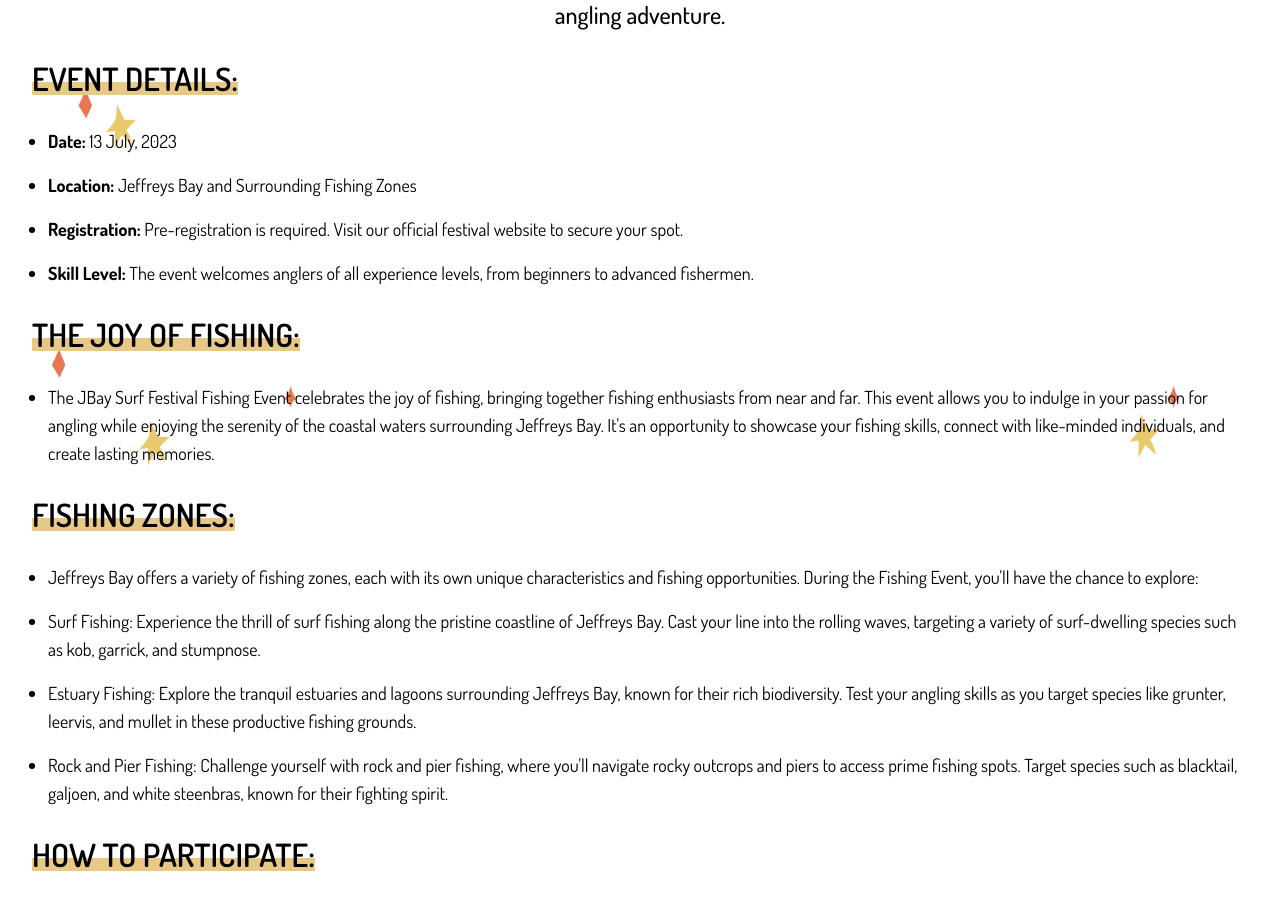
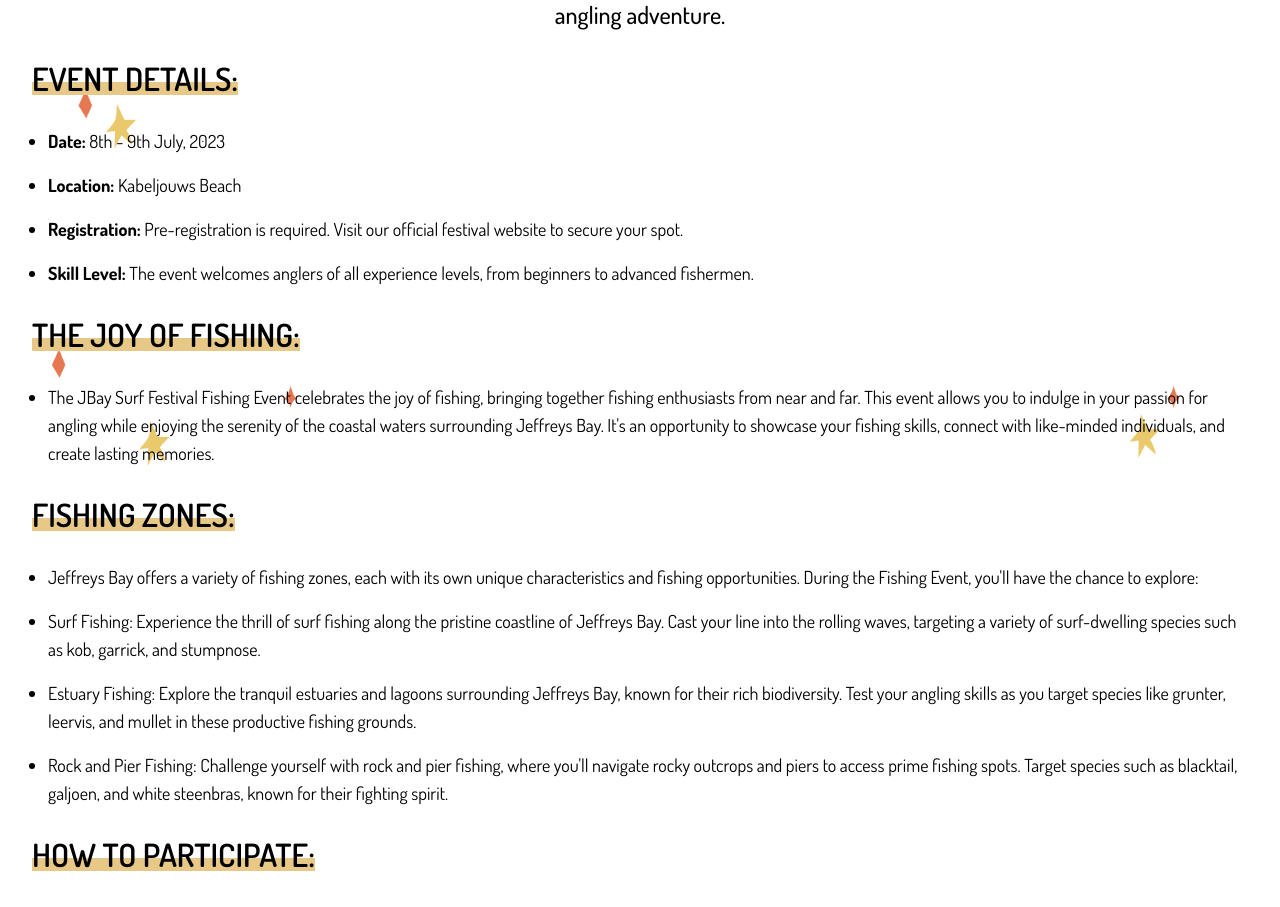
Before and after one commit to dainemawer/jbaysurffest, a Next.js app: page /activities/fishing in a window 1280 px wide. Shown: the part 1760-2667 px from the top of the page. Built offline with nearby package versions, Linux system fonts and the light colour scheme; no server answers.

Commit message:
added dates

```diff
--- a/src/pages/activities/fishing.tsx
+++ b/src/pages/activities/fishing.tsx
@@ -26,8 +26,8 @@ export default function Fishing(): JSX.Element {
 				<h3 className="terms-heading">Event Details:</h3>
 
 				<ul className="list-disc">
-					<li className="mb-4 last:mb-0 ml-4 text-lg"><strong>Date:</strong> 13 July, 2023</li>
-					<li className="mb-4 last:mb-0 ml-4 text-lg"><strong>Location:</strong> Jeffreys Bay and Surrounding Fishing Zones</li>
+					<li className="mb-4 last:mb-0 ml-4 text-lg"><strong>Date:</strong> 8th - 9th July, 2023</li>
+					<li className="mb-4 last:mb-0 ml-4 text-lg"><strong>Location:</strong> Kabeljouws Beach</li>
 					<li className="mb-4 last:mb-0 ml-4 text-lg"><strong>Registration:</strong> Pre-registration is required. Visit our official festival website to secure your spot.</li>
 					<li className="mb-4 last:mb-0 ml-4 text-lg"><strong>Skill Level:</strong> The event welcomes anglers of all experience levels, from beginners to advanced fishermen.</li>
 				</ul>
--- a/src/pages/activities/funduro.tsx
+++ b/src/pages/activities/funduro.tsx
@@ -26,8 +26,8 @@ export default function Funduro(): JSX.Element {
 				<h3 className="terms-heading">Event Details:</h3>
 
 				<ul className="list-disc">
-					<li className="mb-4 last:mb-0 ml-4 text-lg"><strong>Date:</strong> 13 July 2023</li>
-					<li className="mb-4 last:mb-0 ml-4 text-lg"><strong>Location:</strong> Jeffreys Bay and Surrounding Off-Road Trails</li>
+					<li className="mb-4 last:mb-0 ml-4 text-lg"><strong>Date:</strong> 15 July 2023</li>
+					<li className="mb-4 last:mb-0 ml-4 text-lg"><strong>Location:</strong> TBD</li>
 					<li className="mb-4 last:mb-0 ml-4 text-lg"><strong>Registration:</strong> Pre-registration is required. Visit our official festival website to secure your spot.</li>
 					<li className="mb-4 last:mb-0 ml-4 text-lg"><strong>Skill Level:</strong> The event caters to riders of all levels, from beginners to experienced riders.</li>
 				</ul>
--- a/src/pages/activities/jui-jitsu.tsx
+++ b/src/pages/activities/jui-jitsu.tsx
@@ -26,8 +26,8 @@ export default function JuiJitsu(): JSX.Element {
 				<h3 className="terms-heading">Event Details:</h3>
 
 				<ul className="list-disc">
-					<li className="mb-4 last:mb-0 ml-4 text-lg"><strong>Date:</strong> [Insert Date]</li>
-					<li className="mb-4 last:mb-0 ml-4 text-lg"><strong>Location:</strong> [Insert Venue]</li>
+					<li className="mb-4 last:mb-0 ml-4 text-lg"><strong>Date:</strong> 15th - 16th July, 2023</li>
+					<li className="mb-4 last:mb-0 ml-4 text-lg"><strong>Location:</strong> Mentorskraal</li>
 					<li className="mb-4 last:mb-0 ml-4 text-lg"><strong>Registration:</strong> Pre-registration is required. Visit our official festival website to secure your spot.</li>
 					<li className="mb-4 last:mb-0 ml-4 text-lg"><strong>Skill Level:</strong> The event welcomes participants of all experience levels, with divisions available for beginners, intermediate, and advanced practitioners.</li>
 				</ul>
--- a/src/pages/activities/mountain-biking.tsx
+++ b/src/pages/activities/mountain-biking.tsx
@@ -26,8 +26,8 @@ export default function MountainBiking(): JSX.Element {
 				<h3 className="terms-heading">Event Details:</h3>
 
 				<ul className="list-disc">
-					<li className="mb-4 last:mb-0 ml-4 text-lg"><strong>Date:</strong> 13 July, 2023</li>
-					<li className="mb-4 last:mb-0 ml-4 text-lg"><strong>Location:</strong> Jeffreys Bay and Surrounding Areas</li>
+					<li className="mb-4 last:mb-0 ml-4 text-lg"><strong>Date:</strong> 15th - 16th July, 2023</li>
+					<li className="mb-4 last:mb-0 ml-4 text-lg"><strong>Location:</strong> Mentorskraal</li>
 					<li className="mb-4 last:mb-0 ml-4 text-lg"><strong>Registration:</strong> Pre-registration is required. Visit our official festival website to secure your spot.</li>
 					<li className="mb-4 last:mb-0 ml-4 text-lg"><strong>Skill Level:</strong> The event caters to riders of various skill levels, with designated routes available for beginners, intermediate riders, and advanced riders.</li>
 				</ul>
--- a/src/pages/index.tsx
+++ b/src/pages/index.tsx
@@ -30,7 +30,7 @@ export default function Home(): JSX.Element {
 			<div className="flex flex-col items-center mt-8">
 				<h1 className="text-4xl lg:text-7xl text-black text-center leading-tight max-w-[824px] uppercase font-extrabold mb-5">Welcome to the JBay Surf Festival, 2023</h1>
 				<CountdownTimer />
-				<p className="section-paragraph">The festival usually takes place over a period of 10 days in July, and features a variety of surfing competitions, exhibitions, and other related events. The main event is the World Surf League (WSL) Championship Tour, which is held at the famous Supertubes surf break, known for its long, hollow waves that are ideal for surfing.</p>
+				<p className="section-paragraph">The 10 day festival is the ultimate fusion of outdoor sports and music! Experience world-class surfing and outdoor entertainment with the Parkoff Music Festival featuring top local and international artists. Join us for an unforgettable experience of sun, surf and sound in the beautiful Jeffreys Bay.</p>
 			</div>
 			<Section id="music" label="Music for the Jbay Surf Festival" title="Music" rotate="-rotate-1 mb-8 lg:mb-16">
 				<p className="section-paragraph">Music enthusiasts from near and far for a memorable celebration of sound and rhythm. Set against the backdrop of the picturesque coastal town of Jeffreys Bay, this festival showcases a diverse lineup of talented musicians and bands, spanning various genres and styles.</p>
```
